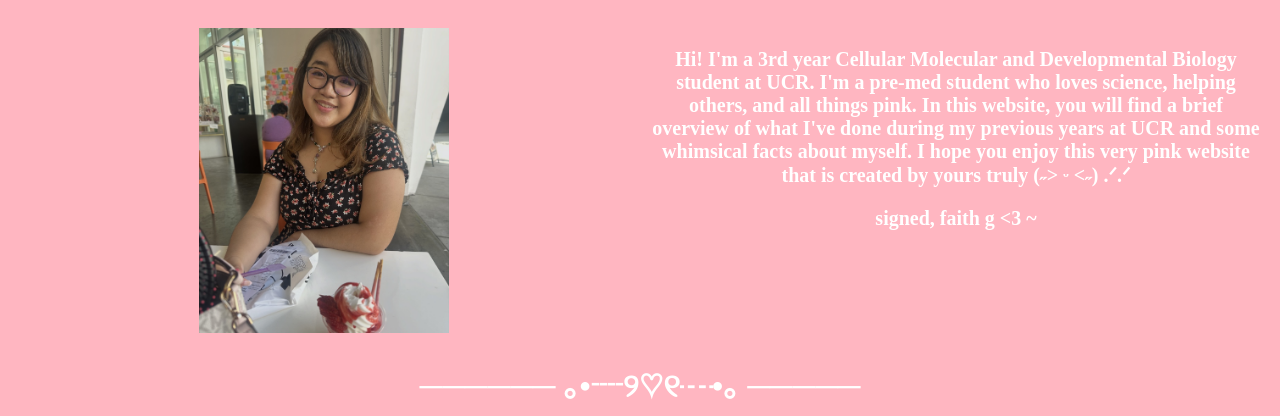
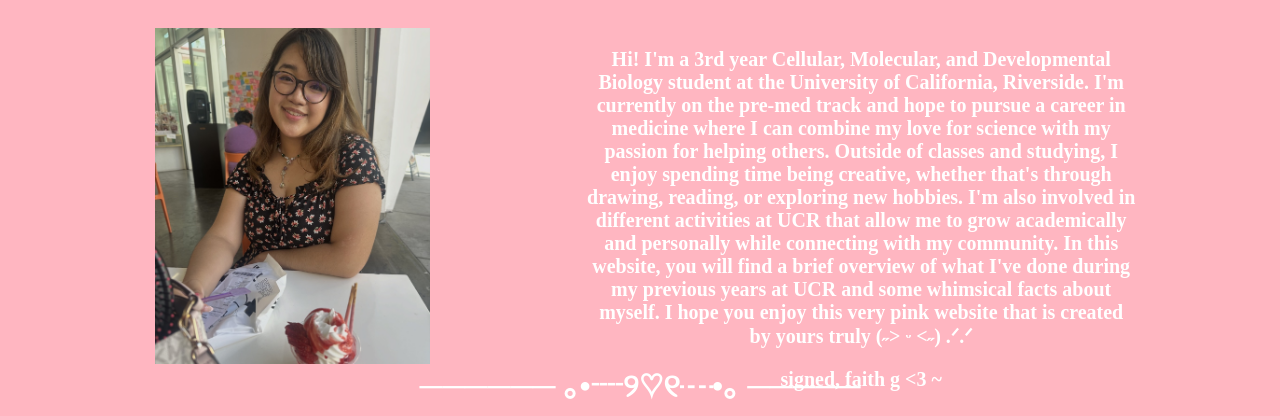
Before and after one commit to faygarcia/faithgarcia.github, a plain HTML site: page index.html in a window 1280 px wide. Shown: the part 384-800 px from the top of the page. Drawn offline with Linux system fonts and the light colour scheme.

Commit message:
Update index.html

```diff
--- a/index.html
+++ b/index.html
@@ -25,7 +25,7 @@
 }
 .column {
   float: left;
-  width: 50%;
+  width: 45%;
   padding: 10px;
   height: 320px;}
   .row:after {
@@ -41,10 +41,10 @@
 
 <div class="row">
   <div class="column" style="background-color:#FFB6C1;">
-  <img src="faith.JPG" alt="Profile picture" width="250">
+  <img src="faith.JPG" alt="Profile picture" width="275">
   </div>
   <div class="column" style="background-color:#FFB6C1;">
-  <p>Hi! I'm a 3rd year Cellular Molecular and Developmental Biology student at UCR. I'm a pre-med student who loves science, helping others, and all things pink. In this website, you will find a brief overview of what I've done during my previous years at UCR and some whimsical facts about myself. I hope you enjoy this very pink website that is created by yours truly (˶˃ ᵕ ˂˶) .ᐟ.ᐟ</p>
+  <p>Hi! I'm a 3rd year Cellular, Molecular, and Developmental Biology student at the University of California, Riverside. I'm currently on the pre-med track and hope to pursue a career in medicine where I can combine my love for science with my passion for helping others. Outside of classes and studying, I enjoy spending time being creative, whether that's through drawing, reading, or exploring new hobbies. I'm also involved in different activities at UCR that allow me to grow academically and personally while connecting with my community. In this website, you will find a brief overview of what I've done during my previous years at UCR and some whimsical facts about myself. I hope you enjoy this very pink website that is created by yours truly (˶˃ ᵕ ˂˶) .ᐟ.ᐟ</p>
 
   <p style="text-align: center;">signed, faith g <3 ~</p>
 
```
